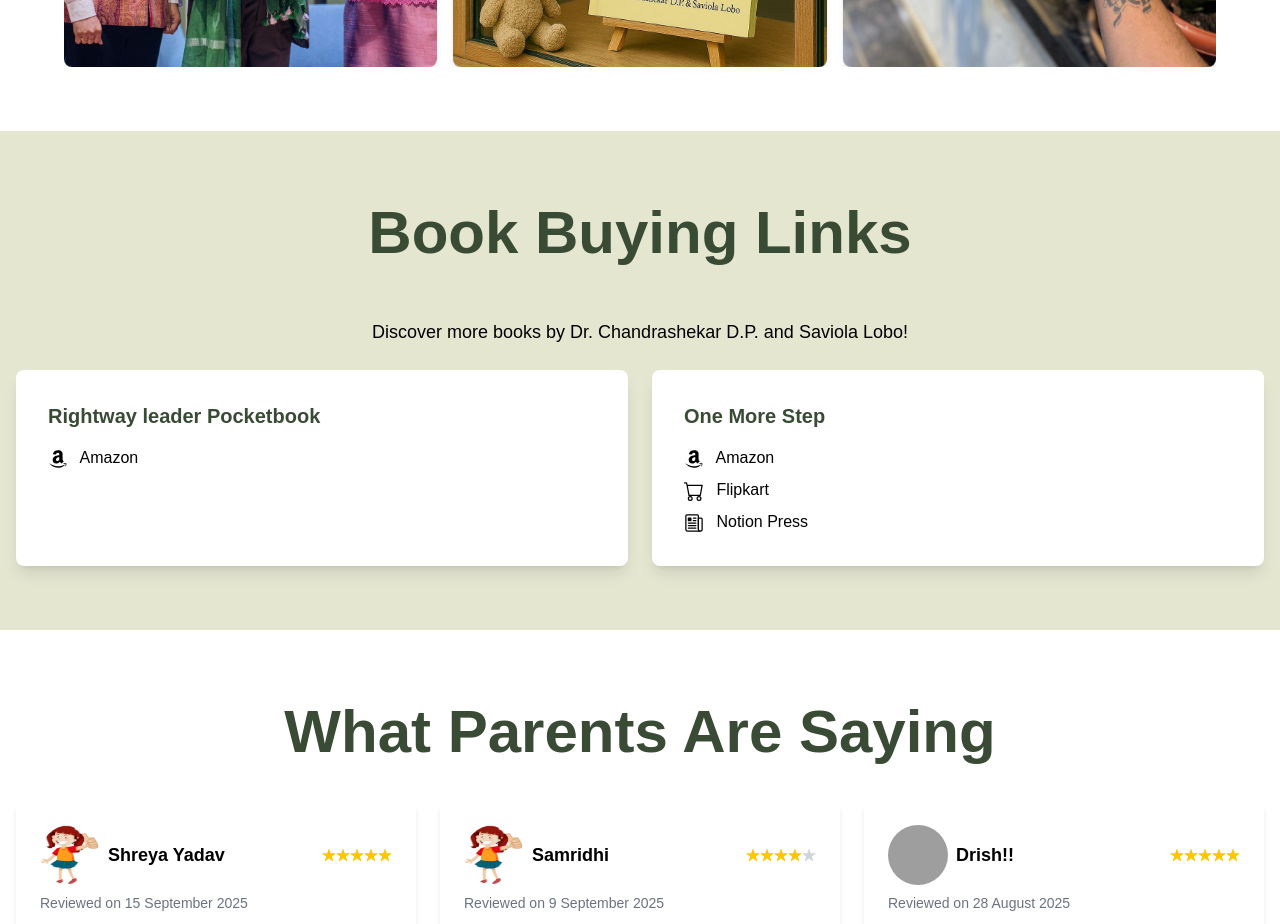
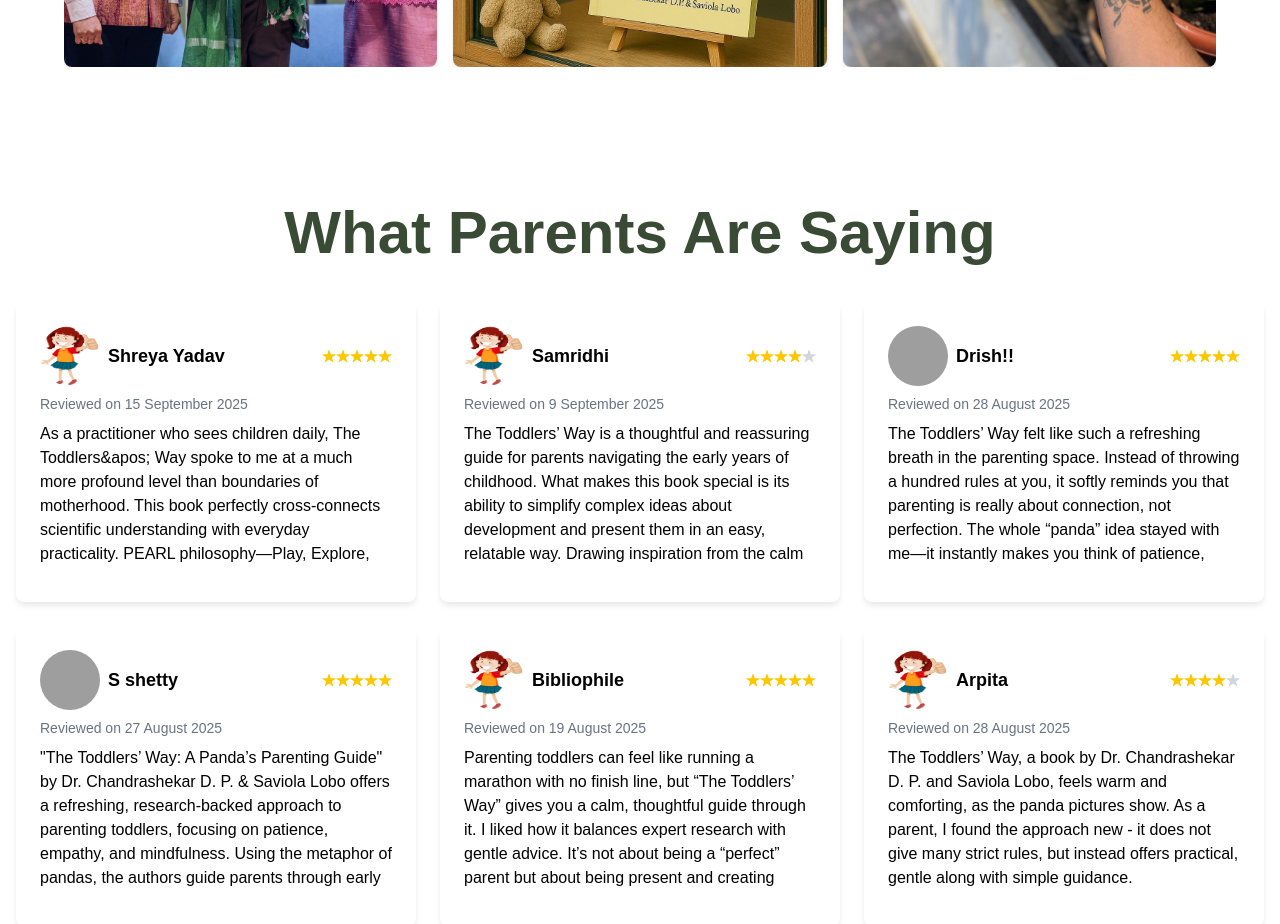
Before and after one commit to arunreddy7-alt/lib, a Next.js app: page / in a window 1280 px wide. Shown: the part 3200-4124 px from the top of the page. Built offline with nearby package versions, Linux system fonts and the light colour scheme; grey boxes are pictures that could not be loaded.

Commit message:
Your commit message

```diff
--- a/app/page.js
+++ b/app/page.js
@@ -251,55 +251,6 @@ export default function HeroSection() {
           <p className="text-base md:text-lg mb-6 font-poppins text-black scroll-animate opacity-0 text-center">Celebrating the launch of The Toddlers' Way with parents, educators, and thought leaders!</p>
           <div className="flex justify-center scroll-animate opacity-0">
             <ImageSlider />
-          </div>
-        </div>
-      </section>
-
-      {/* Book Buying Links */}
-      <section id="books" className="py-8 md:py-16 bg-[#e5e6d0]">
-        <div className="container mx-auto px-4">
-          <div className="flex items-center justify-center mb-6 md:mb-8 scroll-animate opacity-0">
-            <h1 className="text-3xl sm:text-4xl md:text-5xl lg:text-6xl font-bold mb-4 text-[#394b35] font-poppins leading-tight text-center">Book Buying Links</h1>
-          </div>
-          <p className="text-base md:text-lg mb-6 font-poppins text-black scroll-animate opacity-0 text-center">Discover more books by Dr. Chandrashekar D.P. and Saviola Lobo!</p>
-          <div className="grid grid-cols-1 sm:grid-cols-2 gap-4 md:gap-6">
-            {[
-              {
-                title: "Rightway leader Pocketbook",
-                links: [
-                  { icon: <FaAmazon className="inline mr-2 text-xl" />, text: "Amazon", href: "https://www.amazon.in/dp/9349999366" }
-                ]
-              },
-              {
-                title: "One More Step",
-                links: [
-                  { icon: <FaAmazon className="inline mr-2 text-xl" />, text: "Amazon", href: "https://www.amazon.in/dp/9349999366" },
-                  { icon: <BsCart className="inline mr-2 text-xl" />, text: "Flipkart", href: "https://www.flipkart.com/one-more-step/p/itm667dc887d7cda?pid=9781638325802&affid=editornoti" },
-                  { icon: <IoNewspaperOutline className="inline mr-2 text-xl" />, text: "Notion Press", href: "https://notionpress.com/in/read/one-more-step/" }
-                ]
-              }
-            ].map((book, index) => (
-              <div
-                key={index}
-                className="bg-white rounded-lg shadow-lg p-4 md:p-8 opacity-0 animate-fade-in-up"
-                style={{ animationDelay: `${index * 0.2}s` }}
-              >
-                <h5 className="text-lg md:text-xl font-semibold mb-4 text-[#394b35] font-poppins">{book.title}</h5>
-                <div className="space-y-2">
-                  {book.links.map((link, i) => (
-                    <a
-                      key={i}
-                      href={link.href}
-                      target="_blank"
-                      rel="noopener noreferrer"
-                      className="block hover:text-[#e5e6d0] transition text-sm md:text-base text-black"
-                    >
-                      {link.icon} {link.text}
-                    </a>
-                  ))}
-                </div>
-              </div>
-            ))}
           </div>
         </div>
       </section>
```
